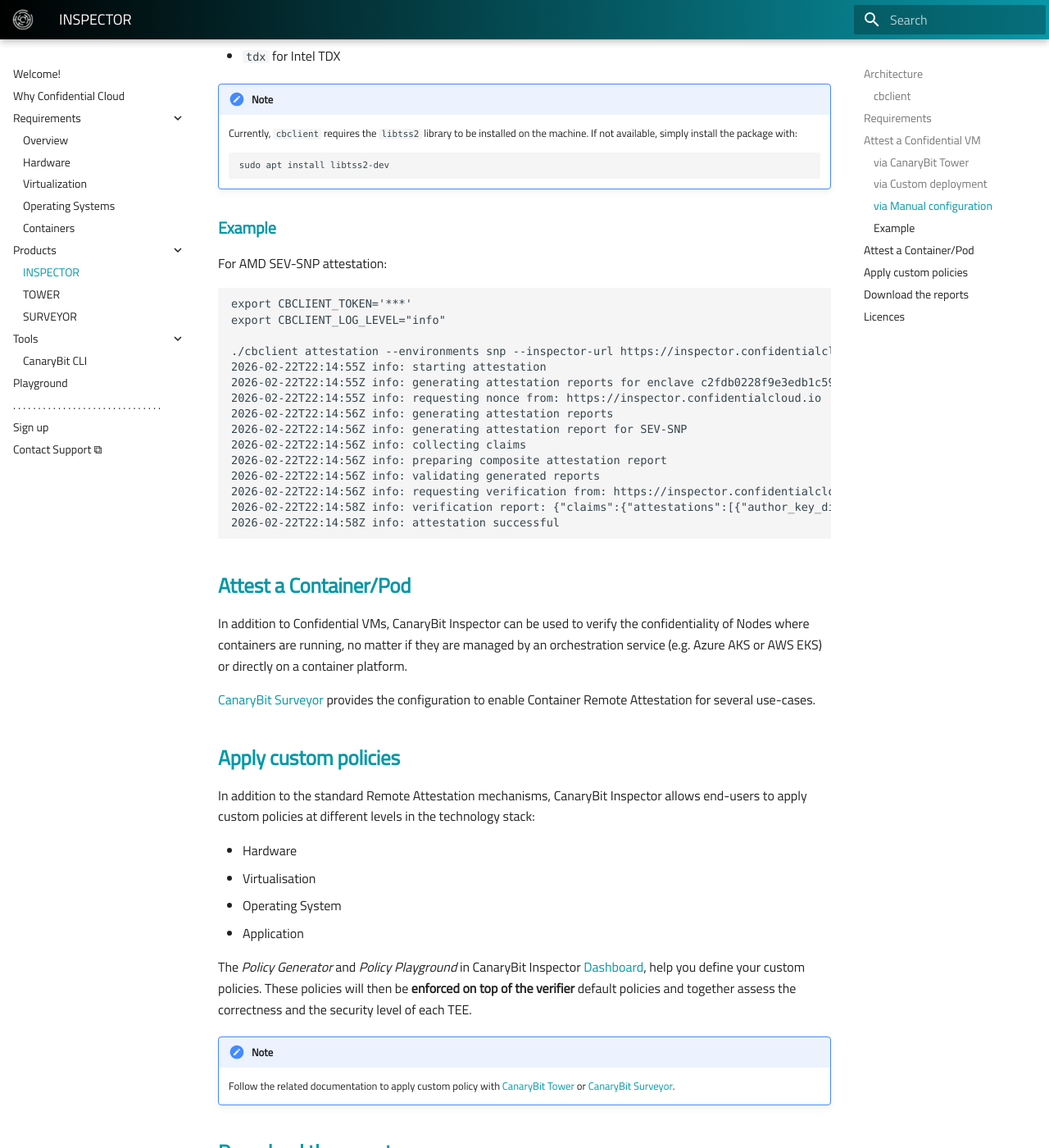
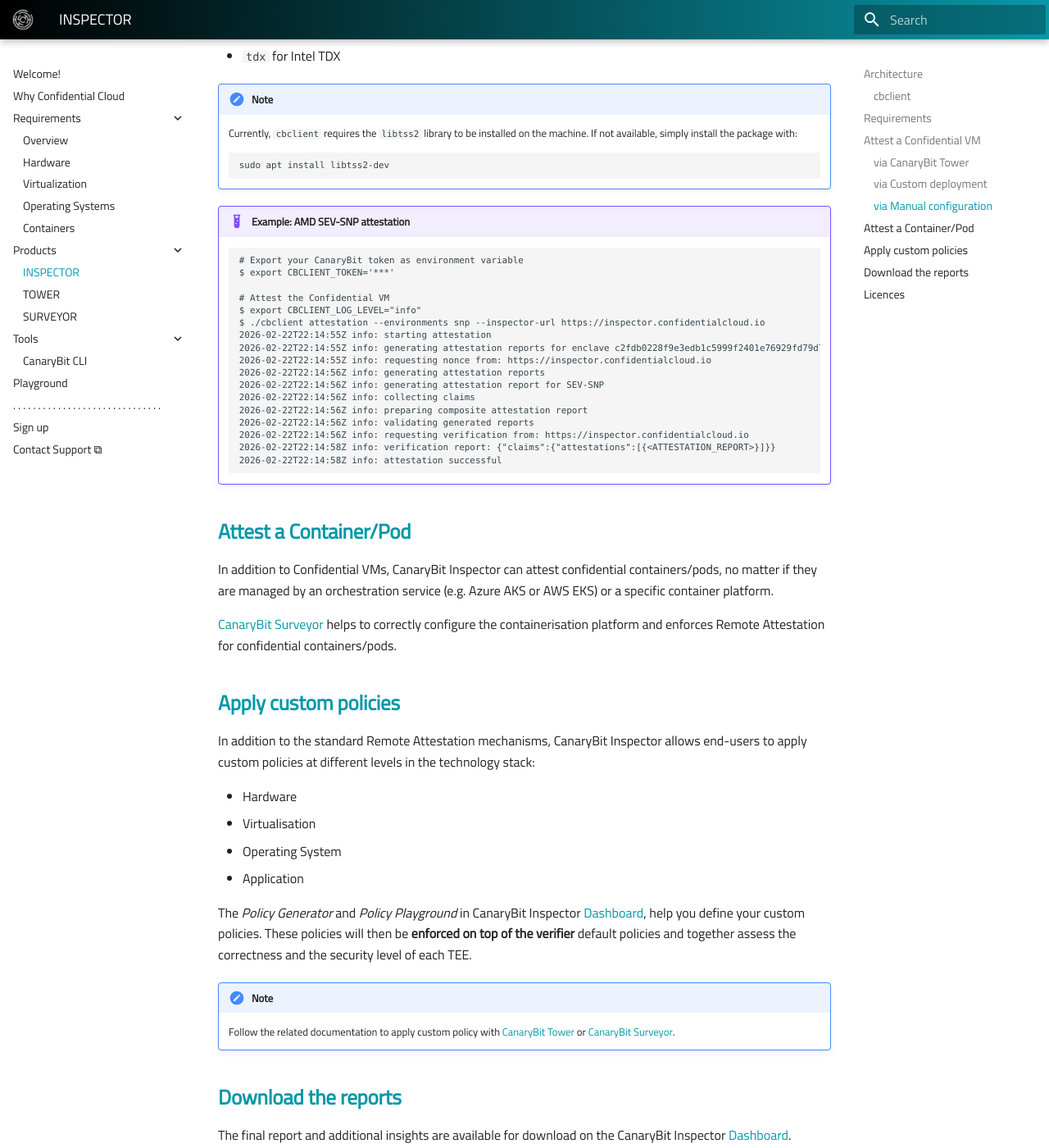
Before and after one commit to canarybit/cc-docs, an MkDocs documentation site: the page built from docs/products/inspector.md, in a window 1280 px wide and 1400 px high, scrolled down 3186 px. Shown: the whole window at 82% size. Built offline with MkDocs 1.6.1 and Material for MkDocs 9.7.7, drawn with Linux system fonts in a browser that asks for light colours.

Commit message:
Improve products doc

````diff
--- a/docs/products/inspector.md
+++ b/docs/products/inspector.md
@@ -107,33 +107,33 @@
     sudo apt install libtss2-dev
     ```
 
-### Example
+!!! Example "Example: AMD SEV-SNP attestation"
 
-For AMD SEV-SNP attestation:
+      ```
+      # Export your CanaryBit token as environment variable
+      $ export CBCLIENT_TOKEN='***'
 
-```
-export CBCLIENT_TOKEN='***'
-export CBCLIENT_LOG_LEVEL="info"
-
-./cbclient attestation --environments snp --inspector-url https://inspector.confidentialcloud.io
-2026-02-22T22:14:55Z info: starting attestation
-2026-02-22T22:14:55Z info: generating attestation reports for enclave c2fdb0228f9e3edb1c5999f2401e76929fd79d7ec9e0d08cd914dfb5347aeb28
-2026-02-22T22:14:55Z info: requesting nonce from: https://inspector.confidentialcloud.io
-2026-02-22T22:14:56Z info: generating attestation reports
-2026-02-22T22:14:56Z info: generating attestation report for SEV-SNP
-2026-02-22T22:14:56Z info: collecting claims
-2026-02-22T22:14:56Z info: preparing composite attestation report
-2026-02-22T22:14:56Z info: validating generated reports
-2026-02-22T22:14:56Z info: requesting verification from: https://inspector.confidentialcloud.io
-2026-02-22T22:14:58Z info: verification report: {"claims":{"attestations":[{"author_key_digest":"000000000000000000000000000000000000000000000000000000000000000000000000000000000000000000000000","chip_id":"9e2cf0ace115931142cc914fa5cc865fafdce55f949080a397752680ef66ee527ef6e848cb29ed2f4e12304cd69bdc7797b117d4b23274fd6d97090978c1430f","committed":{"build":29,"major":1,"minor":55},"committed_tcb":{"bootloader":4,"microcode":222,"snp":24,"tee":0},"cpuid_fam_id":25,"cpuid_mod_id":1,"cpuid_step":1,"current":{"build":29,"major":1,"minor":55},"current_tcb":{"bootloader":4,"microcode":222,"snp":24,"tee":0},"environment":"SNP","family_id":"00000000000000000000000000000000","guest_svn":0,"host_data":"0000000000000000000000000000000000000000000000000000000000000000","id_key_digest":"000000000000000000000000000000000000000000000000000000000000000000000000000000000000000000000000","image_id":"00000000000000000000000000000000","key_info":"00000000","launch_tcb":{"bootloader":4,"microcode":222,"snp":24,"tee":0},"measurement":"284778cfa7af0baefb066c253036f3cff4cd1d594eea3811ed96cbfc94317c0914510b4da2ba895d33e49165fd580a8e","platform_info":"2700000000000000","policy":"0000030000000000","report_data":"2d305eaf2d6aca3dde7a0d005aafbf19712f274577ee9e66cdcd9d5375d7d29e782f0b7dd3c6257df47cb96a7cc1299a1ae32b0f4a5170da0e1f07ae62577682", ...
-2026-02-22T22:14:58Z info: attestation successful
-```
+      # Attest the Confidential VM
+      $ export CBCLIENT_LOG_LEVEL="info"
+      $ ./cbclient attestation --environments snp --inspector-url https://inspector.confidentialcloud.io
+      2026-02-22T22:14:55Z info: starting attestation
+      2026-02-22T22:14:55Z info: generating attestation reports for enclave c2fdb0228f9e3edb1c5999f2401e76929fd79d7ec9e0d08cd914dfb5347aeb28
+      2026-02-22T22:14:55Z info: requesting nonce from: https://inspector.confidentialcloud.io
+      2026-02-22T22:14:56Z info: generating attestation reports
+      2026-02-22T22:14:56Z info: generating attestation report for SEV-SNP
+      2026-02-22T22:14:56Z info: collecting claims
+      2026-02-22T22:14:56Z info: preparing composite attestation report
+      2026-02-22T22:14:56Z info: validating generated reports
+      2026-02-22T22:14:56Z info: requesting verification from: https://inspector.confidentialcloud.io
+      2026-02-22T22:14:58Z info: verification report: {"claims":{"attestations":[{<ATTESTATION_REPORT>}]}}
+      2026-02-22T22:14:58Z info: attestation successful
+      ```
 
 ## Attest a Container/Pod
 
-In addition to Confidential VMs, CanaryBit Inspector can be used to verify the confidentiality of Nodes where containers are running, no matter if they are managed by an orchestration service (e.g. Azure AKS or AWS EKS) or directly on a container platform.
+In addition to Confidential VMs, CanaryBit Inspector can attest confidential containers/pods, no matter if they are managed by an orchestration service (e.g. Azure AKS or AWS EKS) or a specific container platform.
 
-[CanaryBit Surveyor](./surveyor.md) provides the configuration to enable Container Remote Attestation for several use-cases.
+[CanaryBit Surveyor](./surveyor.md) helps to correctly configure the containerisation platform and enforces Remote Attestation for confidential containers/pods.
 
 ## Apply custom policies
 
````
